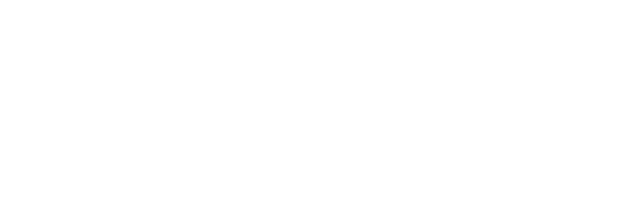
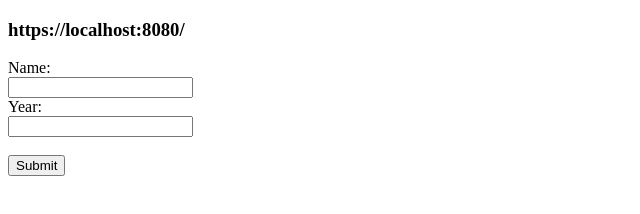
Before and after one commit to acciojob/sharable-urls-jayakrishnapalla05, a website: page main.html in a window 1280 px wide. Shown: the whole page, without its empty margins (0-640 px from the left). Drawn offline with Linux system fonts and the light colour scheme.

Commit message:
created a submission

```diff
--- a/main.html
+++ b/main.html
@@ -1,6 +1,14 @@
 <!DOCTYPE html>
 <html>
   <body>
+	<h3 id="url">https://localhost:8080/</h3>
+	<label for="name">Name:</label><br>
+	<input type="text" id="name" name="name"><br>
+	<lable for="year">Year:</label><br>
+	<input type="year" name="year" id="year"><br>
+		<br>
+	<button type="submit" id="submit" onclick="update()">Submit</button>
+
     <script type="text/javascript" src="./script.js">
 </script>
   </body>
--- a/script.js
+++ b/script.js
@@ -1 +1,22 @@
 // your code here
+function update(){
+	const heading=document.getElementById('url');
+	const name=document.getElementById("name").value;
+    const year=document.getElementById("year").value;
+	let url='';
+
+	if(name === '' && year === ''){
+		url="https://localhost:8080/";
+	}
+	else if(name! == '' && year === '')
+	{
+		url="https://localhost:8080/"+"?name="+name;
+	}
+	else if(name === '' && year!== ''){
+		url="https://localhost:8080/"+"?year="+year;
+	}
+	else if(name!=='' && year !== ''){
+		url="https://localhost:8080/"+"?name="+name+"&year="+year;
+	}
+	heading.textContent='url';
+}
```
